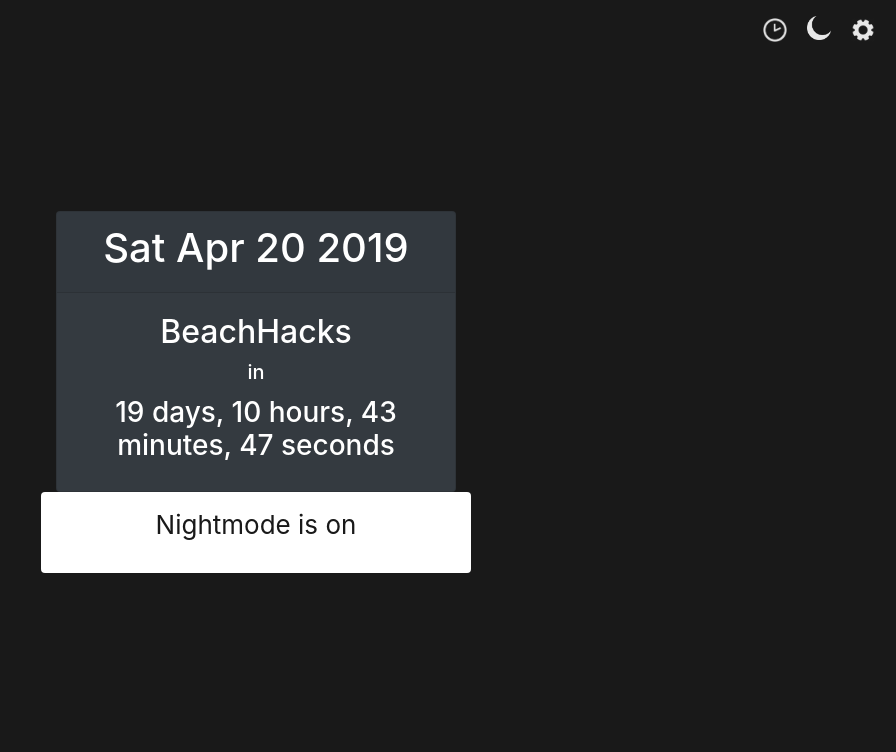
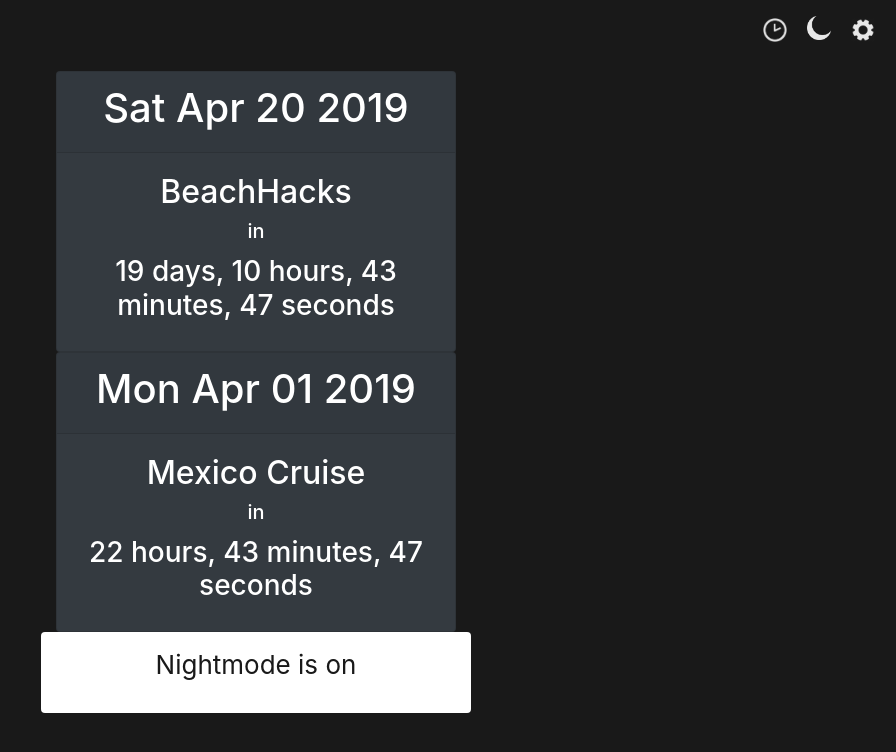
Before and after one commit to ppoppler/Timebomb, a React (Create React App) app in the folder timebomb/: page / in a window 1280 px wide. Shown: the top 752 px of the page, without its empty margins (384-1280 px from the left). Built offline with nearby package versions, Linux system fonts and the light colour scheme.

Commit message:
Fix Logic

```diff
--- a/timebomb/src/App.js
+++ b/timebomb/src/App.js
@@ -1,8 +1,8 @@
 import React, { Component } from 'react';
-import AddC from './components/AddCounter';
+import AddC from './Components/AddCounter';
 import logo from "./logo.svg";
-import HomePage from "./components/HomePage";
-import Countdown from "./components/Countdown";
+import HomePage from "./Components/HomePage";
+import Countdown from "./Components/Countdown";
 import './App.css';
 import 'bootstrap/dist/css/bootstrap.min.css';
 
--- a/timebomb/src/Components/AddCounter.jsx
+++ b/timebomb/src/Components/AddCounter.jsx
@@ -30,7 +30,7 @@
 
   add(event) {
     event.preventDefault();
-    const data = { endDate: new Date(this.state.endDate), title: this.state.title };
+    const data = { endDate: this.state.endDate, title: this.state.title };
     this.props.callback(data);
   }
 
--- a/timebomb/src/components/Countdown.jsx
+++ b/timebomb/src/components/Countdown.jsx
@@ -28,15 +28,15 @@
    var hours = Math.floor((t/(1000*60*60)) % 24);
    var days = Math.floor((t/(1000*60*60*24)));
 
-    if (days > 1) {
+    if (days >= 1) {
       this.setState({
         timeLeft: `${days} days, ${hours} hours, ${minutes} minutes, ${seconds} seconds`
       });
-    } else if (hours > 1) {
+    } else if (hours >= 1) {
       this.setState({
         timeLeft: `${hours} hours, ${minutes} minutes, ${seconds} seconds`
       });
-    } else if (minutes > 1) {
+    } else if (minutes >= 1) {
       this.setState({ timeLeft: `${minutes} minutes, ${seconds} seconds` });
     } else {
       this.setState({ timeLeft: `${seconds} seconds` });
@@ -52,6 +52,7 @@
       <div>
         <Container>
         <Card bg={this.props.nightmode===true ? "dark" : "light"} text={this.props.nightmode===true ? "white" : "black"} style={{ width: '25rem' }}>
+          {console.log(this.props.endDate)}
           <Card.Header><h1>{this.props.endDate.toDateString()}</h1></Card.Header>
           <Card.Body>
             <Card.Title><h2>{this.props.title}</h2> in </Card.Title>
--- a/timebomb/src/components/CountdownGrid.jsx
+++ b/timebomb/src/components/CountdownGrid.jsx
@@ -19,11 +19,14 @@
           nightmode={this.props.nightmode}
         />
         {this.props.countdowns.map(element => (
-          <Countdown
-            title={element.title}
-            endDate={element.endDate}
-            nightmode={this.props.nightmode}
-          />
+          <div>
+            {console.log(element)}
+            <Countdown
+              title={element.title}
+              endDate={element.endDate}
+              nightmode={this.props.nightmode}
+            />
+          </div>
         ))}
       </div>
     );
--- a/timebomb/src/components/HomePage.jsx
+++ b/timebomb/src/components/HomePage.jsx
@@ -2,7 +2,7 @@
 import { Navbar, Container } from "react-bootstrap";
 import Test from "./Test";
 import Countdown from "./Countdown";
-import CountdownGrid from "./CountdownGrid"
+import CountdownGrid from "./CountdownGrid";
 import AddCounter from "./AddCounter";
 import clock from "../img/clock_icon.png";
 import setting from "../img/settings_icon.png";
@@ -17,14 +17,20 @@
   state = {
     nightmode: true,
     page: "home",
-    counters: []
+    counters: [
+      { title: "BeachHacks", endDate: new Date("April 20, 2019 02:30:00") },
+      { title: "Mexico Cruise", endDate: new Date("April 1, 2019 14:30:00")}
+    ]
   };
 
   receiveAddCounterCallback(data) {
     console.log(data);
+    console.log(`endDate: ${data.endDate}`);
     var array = this.state.counters;
-    array.push(<Countdown title={data.title} endDate={data.endDate} />);
-    this.setState({counters: array});
+    array.push(
+      <Countdown title={data.title} endDate={data.endDate.toDateString()} />
+    );
+    this.setState({ counters: array });
     console.log(this.state.counters);
   }
 
@@ -40,12 +46,25 @@
       case "home":
         return (
           <div>
-            <CountdownGrid nightmode={this.state.nightmode} countdowns={this.state.counters}/>
+            {/* <CountdownGrid nightmode={this.state.nightmode} countdowns={this.state.counters}/>
+             */}
+            {this.state.counters.map(element => (
+              <div>
+                {console.log(element)}
+                <Countdown
+                  title={element.title}
+                  endDate={element.endDate}
+                  nightmode={this.state.nightmode}
+                />
+              </div>
+            ))}
             <Test nightmode={this.state.nightmode} />
           </div>
-        )
+        );
       case "countdownGrid":
-        return <AddCounter callback={this.receiveAddCounterCallback.bind(this)}/>;
+        return (
+          <AddCounter callback={this.receiveAddCounterCallback.bind(this)} />
+        );
       default:
         return <Test nightmode={this.state.nightmode} />;
     }
```
